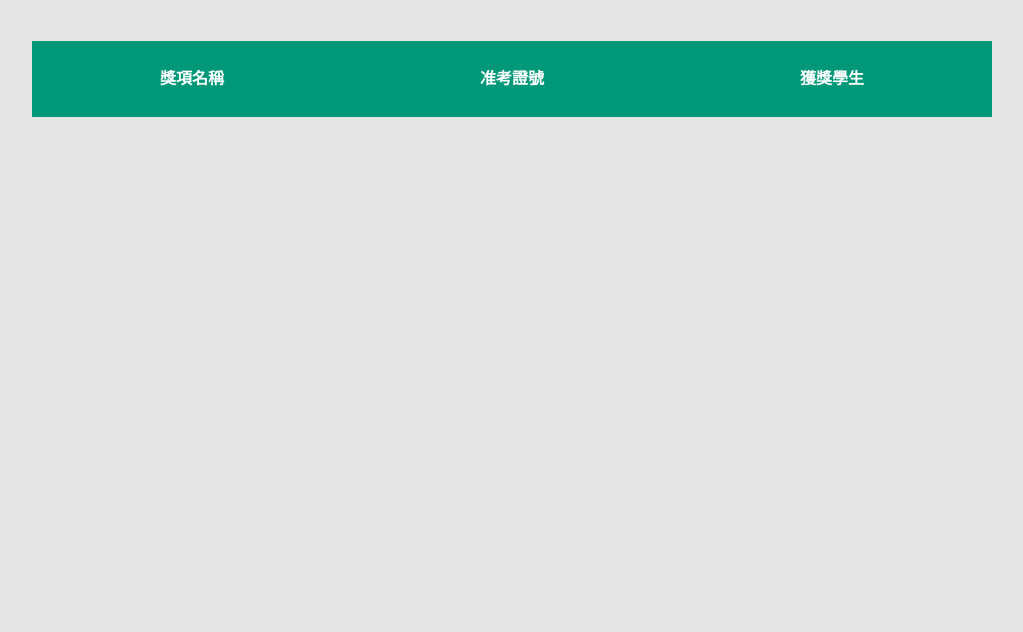
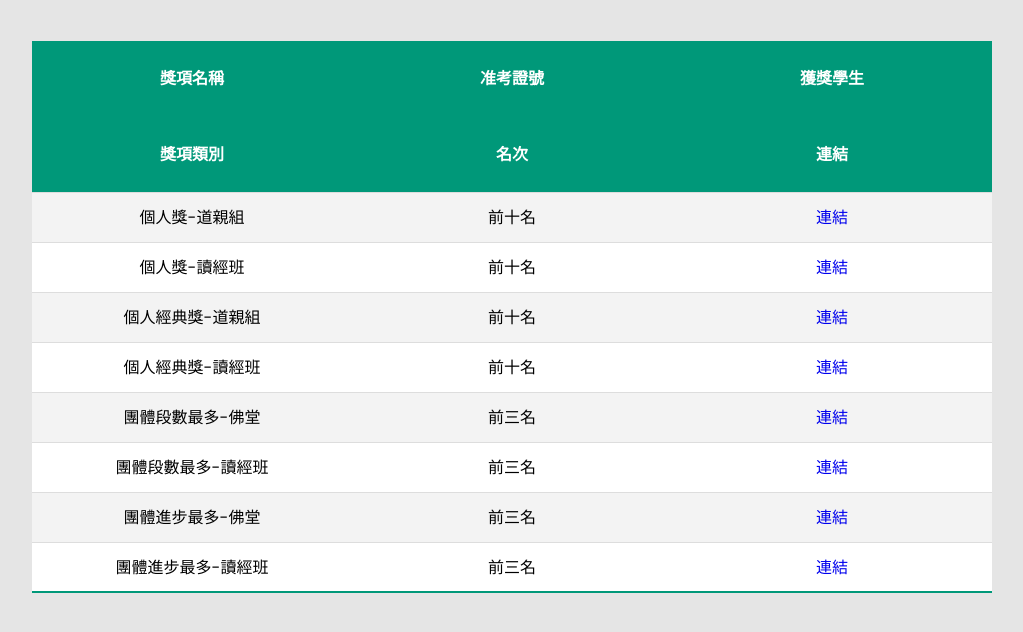
Before and after one commit to plChao/dujin_score_worksite, a Django app: page /awards in a window 1280 px wide. Shown: the part 71-703 px from the top of the page, without its empty margins (128-1151 px from the left). Run offline with Django 4.2, Linux system fonts and the light colour scheme; data that the repository does not hold is empty.

Commit message:
add the awards list.

```diff
--- a/score_site/work_cite/templates/awards.html
+++ b/score_site/work_cite/templates/awards.html
@@ -18,4 +18,51 @@
         {% endfor %}
     </tbody>
 </table>
+<table>
+    <tr>
+    <th>獎項類別</th>
+    <th>名次</th>
+    <th>連結</th>
+    </tr>
+    <tr>
+    <td>個人獎-道親組</td>
+    <td>前十名</td>
+    <td><a href = "{% url 'get_list' 1 %}">連結</a></td>
+    </tr>
+    <tr>
+    <td>個人獎-讀經班</td>
+    <td>前十名</td>
+    <td><a href = "{% url 'get_list' 2 %}">連結</a></td>
+    </tr>
+    <tr>
+    <td>個人經典獎-道親組</td>
+    <td>前十名</td>
+    <td><a href = "{% url 'get_list' 3 %}">連結</a></td>
+    </tr>
+    <tr>
+    <td>個人經典獎-讀經班</td>
+    <td>前十名</td>
+    <td><a href = "{% url 'get_list' 4 %}">連結</a></td>
+    </tr>
+    <tr>
+    <td>團體段數最多-佛堂</td>
+    <td>前三名</td>
+    <td><a href = "{% url 'get_list' 5 %}">連結</a></td>
+    </tr>
+    <tr>
+    <td>團體段數最多-讀經班</td>
+    <td>前三名</td>
+    <td><a href = "{% url 'get_list' 6 %}">連結</a></td>
+    </tr>
+    <tr>
+    <td>團體進步最多-佛堂</td>
+    <td>前三名</td>
+    <td><a href = "{% url 'get_list' 7 %}">連結</a></td>
+    </tr>
+    <tr>
+    <td>團體進步最多-讀經班</td>
+    <td>前三名</td>
+    <td><a href = "{% url 'get_list' 8 %}">連結</a></td>
+    </tr>
+</table>
 {% endblock %}
--- a/score_site/work_cite/urls.py
+++ b/score_site/work_cite/urls.py
@@ -5,6 +5,7 @@ urlpatterns = [
     path('', views.index, name='index'),
     path('about', views.about, name="about"),
     # path('create_user', views.create_user, name="create_user"),
+    path('get_list/<award_id>', views.get_award_list, name="get_list"),
     path('awards', views.awards, name="awards"),
     path('student', views.student, name="student"),
     path('search_student', views.search_student, name="search_student"),
--- a/score_site/work_cite/views.py
+++ b/score_site/work_cite/views.py
@@ -81,6 +81,9 @@ def show_score_table(request, exam_id):
 		result = cursor.fetchall()
 
 	return render(request, 'score_table.html', {'name': name_result[0][0], 'exam_id': name_result[0][1], 'result': result})
+def get_award_list(request, award_id):
+	messages.success(request, ("獎項未計算"))
+	return redirect('awards')
 def search_student(request):
 	# print(request.POST)
 	if request.POST['searched'] != "" and (request.POST['searched'][0] == '2'):
```
